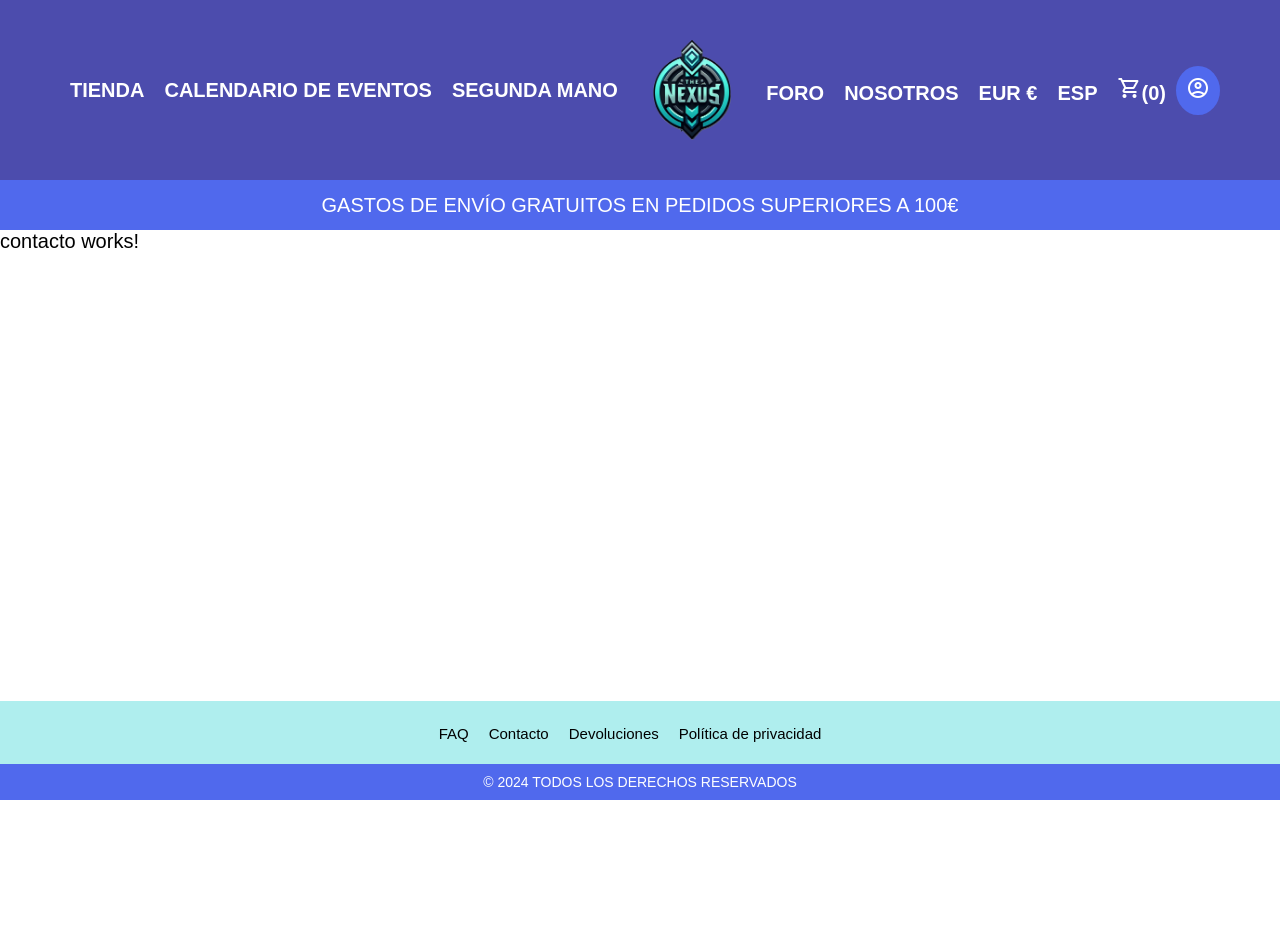
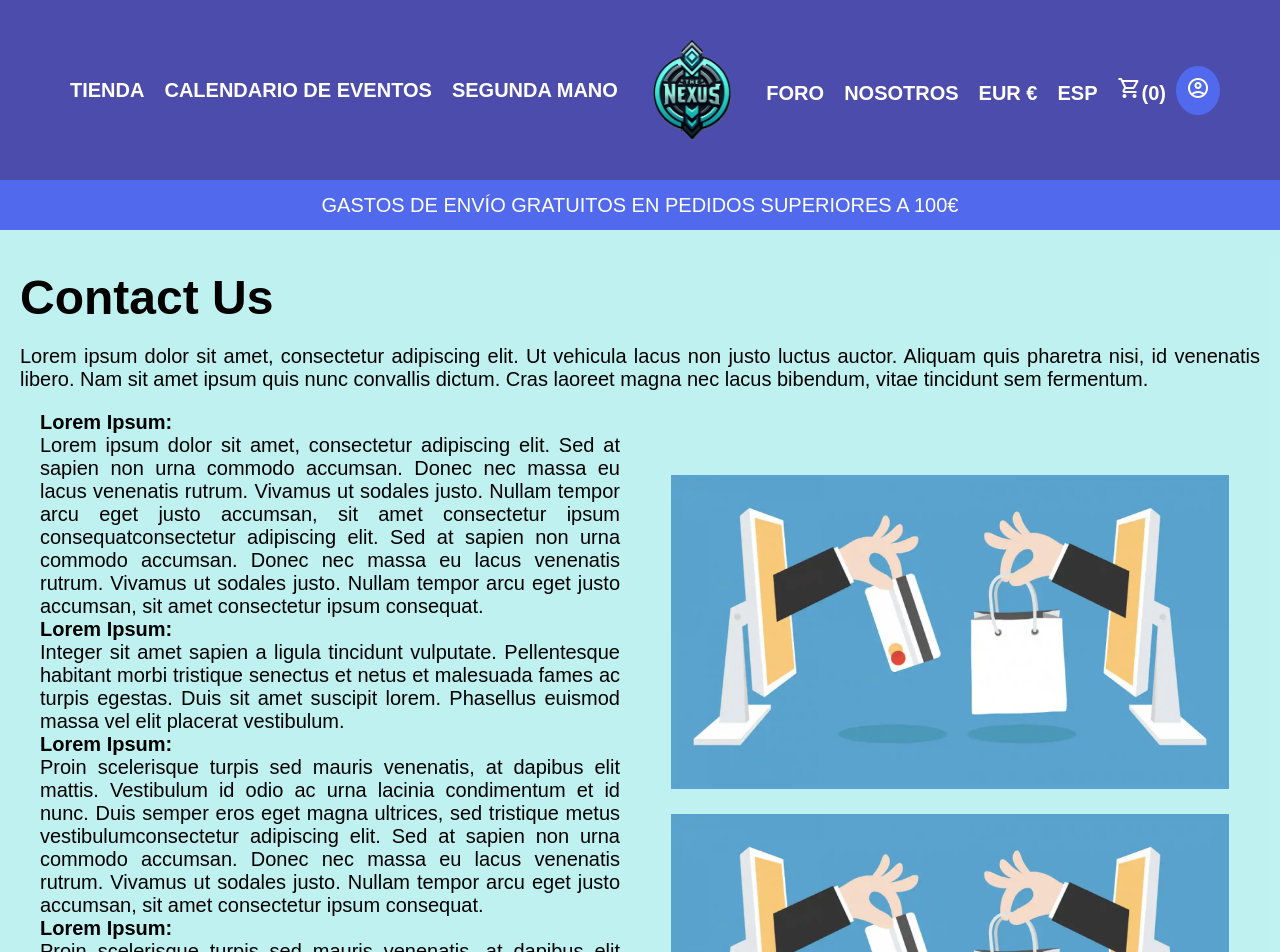
Before and after one commit to Hector-Wood-Santana-Dev/El-Nexo, an Angular app: page /contacto in a window 1280 px wide. Shown: the top 952 px of the page. Before the commit the page ends 800 px from the top, so only its background shows below. Built offline with nearby package versions, Linux system fonts and the light colour scheme.

Commit message:
Fixed home page bugs; Added Politica de Privacidad; Added Contacto

```diff
--- a/src/app/Paginas/contacto/contacto.component.css
+++ b/src/app/Paginas/contacto/contacto.component.css
@@ -0,0 +1,36 @@
+body{background-color: rgba(175, 238, 238, 0.78);}
+.contact_header h1 {
+  margin-top: 20px;
+  margin-bottom: 20px;
+  font-size: 2.4em;
+}
+
+.contact_header p {
+  width: 80%;
+  margin-bottom: 20px;
+}
+
+.contact_wrapper {
+  display: flex;
+  flex-wrap: wrap;
+  justify-content: space-between;
+}
+
+.contact_content {
+  flex: 0 0 50%;
+  padding: 20px;
+  text-align: justify;
+}
+
+.contact_image {
+  flex: 0 0 45%;
+  margin:auto;
+}
+
+.contact_image img {
+  width: 100%;
+  max-width: 600px;
+  height: auto;
+  max-height:950px;
+  margin-bottom: 20px;
+}
--- a/src/app/Paginas/contacto/contacto.component.html
+++ b/src/app/Paginas/contacto/contacto.component.html
@@ -1 +1,27 @@
-<p>contacto works!</p>
+<body>
+<div class="contact_content">
+  <div class="contact_header">
+    <h1>Contact Us</h1>
+  </div>
+  <p>Lorem ipsum dolor sit amet, consectetur adipiscing elit. Ut vehicula lacus non justo luctus auctor. Aliquam quis pharetra nisi, id venenatis libero. Nam sit amet ipsum quis nunc convallis dictum. Cras laoreet magna nec lacus bibendum, vitae tincidunt sem fermentum.</p>
+  <div class="contact_wrapper">
+    <div class="contact_content">
+      <h3>Lorem Ipsum:</h3>
+      <p>Lorem ipsum dolor sit amet, consectetur adipiscing elit. Sed at sapien non urna commodo accumsan. Donec nec massa eu lacus venenatis rutrum. Vivamus ut sodales justo. Nullam tempor arcu eget justo accumsan, sit amet consectetur ipsum consequatconsectetur adipiscing elit. Sed at sapien non urna commodo accumsan. Donec nec massa eu lacus venenatis rutrum. Vivamus ut sodales justo. Nullam tempor arcu eget justo accumsan, sit amet consectetur ipsum consequat.</p>
+      <h3>Lorem Ipsum:</h3>
+      <p>Integer sit amet sapien a ligula tincidunt vulputate. Pellentesque habitant morbi tristique senectus et netus et malesuada fames ac turpis egestas. Duis sit amet suscipit lorem. Phasellus euismod massa vel elit placerat vestibulum.</p>
+      <h3>Lorem Ipsum:</h3>
+      <p>Proin scelerisque turpis sed mauris venenatis, at dapibus elit mattis. Vestibulum id odio ac urna lacinia condimentum et id nunc. Duis semper eros eget magna ultrices, sed tristique metus vestibulumconsectetur adipiscing elit. Sed at sapien non urna commodo accumsan. Donec nec massa eu lacus venenatis rutrum. Vivamus ut sodales justo. Nullam tempor arcu eget justo accumsan, sit amet consectetur ipsum consequat.</p>
+      <h3>Lorem Ipsum:</h3>
+      <p>Proin scelerisque turpis sed mauris venenatis, at dapibus elit mattis. Vestibulum id odio ac urna lacinia condimentum et id nunc. Duis semper eros eget magna ultrices, sed tristique metus vestibulum.</p>
+      <h3>Lorem Ipsum:</h3>
+      <p>Proin scelerisqueconsectetur adipiscing elit. Sed at sapien non urna commodo accumsan. Donec nec massa eu lacus venenatis rutrum. Vivamus ut sodales justo. Nullam tempor arcu eget justo accumsan, sit amet consectetur ipsum consequat turpis sed mauris venenatis, at dapibus elit mattis. Vestibulum id odio ac urna lacinia condimentum et id nunc. Duis semper eros eget magna ultrices, sed tristique metus vestibulum.</p>
+
+    </div>
+    <div class="contact_image">
+      <img src="./assets/image/return.png" alt="Imagen 1">
+      <img src="./assets/image/return.png" alt="Imagen 2">
+    </div>
+  </div>
+</div>
+</body>
--- a/src/app/Paginas/devoluciones/devoluciones.component.css
+++ b/src/app/Paginas/devoluciones/devoluciones.component.css
@@ -0,0 +1,38 @@
+body{
+  background-color: rgba(175, 238, 238, 0.78);
+}
+.return_content {
+  position: relative;
+  padding: 20px;
+}
+
+
+.return_header h1 {
+  text-align: center;
+  margin-bottom: 10px;
+}
+
+.return_header p {
+  margin-bottom: 20px;
+
+}
+
+.return_images {
+  display: flex;
+  justify-content: space-between;
+  margin-top: 30px;
+}
+
+.return_image {
+  flex: 0 1 30%;
+}
+
+.return_image img {
+  width: 100%;
+  height: auto;
+  margin-bottom: 10px;
+}
+
+.return_image p {
+  text-align: center;
+}
--- a/src/app/Paginas/devoluciones/devoluciones.component.html
+++ b/src/app/Paginas/devoluciones/devoluciones.component.html
@@ -1 +1,35 @@
-<p>devoluciones works!</p>
+<body>
+<div class="return_content">
+
+  <div class="return_header">
+    <h1>Return Information</h1>
+    <p>Lorem ipsum dolor sit amet, consectetur adipiscing elit. Ut vehicula lacus non justo luctus auctor.
+      Aliquam quis pharetra nisi, id venenatis libero. Nam sit amet ipsum quis nunc convallis dictum.
+      Cras laoreet magna nec lacus bibendum, vitae tincidunt sem fermentum.
+      Lorem ipsum dolor sit amet, consectetur adipiscing elit. Ut vehicula lacus non jus
+      Lorem ipsum dolor sit amet, consectetur adipiscing elit. Ut vehicula lacus non jus
+      Lorem ipsum dolor sit amet, consectetur adipiscing elit. Ut vehicula lacus non jus
+      Lorem ipsum dolor sit amet, consectetur adipiscing elit. Ut vehicula lacus non jus
+      Lorem ipsum dolor sit amet, consectetur adipiscing elit. Ut vehicula lacus non jus
+    </p>
+
+  </div>
+
+
+  <div class="return_images">
+    <div class="return_image">
+      <img src="./assets/image/return.png" alt = "Imagen 1">
+      <p>Lorem ipsum dolor sit amet, consectetur adipiscing elit.</p>
+    </div>
+    <div class="return_image">
+      <img src="./assets/image/return.png" alt="Imagen 2">
+      <p>Lorem ipsum dolor sit amet, consectetur adipiscing elit.</p>
+    </div>
+    <div class="return_image">
+      <img src="./assets/image/return.png" alt="Imagen 3">
+      <p>Lorem ipsum dolor sit amet, consectetur adipiscing elit.</p>
+    </div>
+  </div>
+
+</div>
+</body>
--- a/src/app/Paginas/home/home.component.css
+++ b/src/app/Paginas/home/home.component.css
@@ -18,10 +18,12 @@ body{
 
 }
 .cielo{
+  max-width: 100%;
   width: 1940px;
   height: 552px;
 }
 .container {
+
   position: relative;
   text-align: center;
 }
--- a/src/app/Paginas/home/home.component.html
+++ b/src/app/Paginas/home/home.component.html
@@ -7,7 +7,7 @@
   <link href="https://fonts.googleapis.com/css2?family=Just+Another+Hand&display=swap" rel="stylesheet">
 </head>
 <body>
-<app-header></app-header>
+
 <div class="container">
   <img class="cielo" src="./assets/image/cielo.png" height="452" weight="1440" alt="logo">
   <div class="texto-centrado">De cómics a animes, ¡tu universo friki en un solo lugar!</div>
@@ -62,6 +62,4 @@ Ofrecemos
 
 </div>
 
-
-<app-footer></app-footer>
 </body>
--- a/src/app/Paginas/politica-privacidad/politica-privacidad.component.css
+++ b/src/app/Paginas/politica-privacidad/politica-privacidad.component.css
@@ -0,0 +1,36 @@
+body{background-color: rgba(175, 238, 238, 0.78);}
+.policy_header h1 {
+  margin-top: 20px;
+  margin-bottom: 20px;
+  font-size: 2.4em;
+}
+
+.policy_header p {
+  width: 80%;
+  margin-bottom: 20px;
+}
+
+.policy_wrapper {
+  display: flex;
+  flex-wrap: wrap;
+  justify-content: space-between;
+}
+
+.policy_content {
+  flex: 0 0 50%;
+  padding: 20px;
+  text-align: justify;
+}
+
+.policy_image {
+  flex: 0 0 45%;
+  margin:auto;
+}
+
+.policy_image img {
+  width: 100%;
+  max-width: 600px;
+  height: auto;
+  max-height:950px;
+  margin-bottom: 20px;
+}
--- a/src/app/Paginas/politica-privacidad/politica-privacidad.component.html
+++ b/src/app/Paginas/politica-privacidad/politica-privacidad.component.html
@@ -1 +1,27 @@
-<p>politica-privacidad works!</p>
+<body>
+<div class="policy_content">
+  <div class="policy_header">
+    <h1>Política de Privacidad</h1>
+  </div>
+  <p>Lorem ipsum dolor sit amet, consectetur adipiscing elit. Ut vehicula lacus non justo luctus auctor. Aliquam quis pharetra nisi, id venenatis libero. Nam sit amet ipsum quis nunc convallis dictum. Cras laoreet magna nec lacus bibendum, vitae tincidunt sem fermentum.</p>
+  <div class="policy_wrapper">
+    <div class="policy_content">
+      <h3>Lorem Ipsum:</h3>
+      <p>Lorem ipsum dolor sit amet, consectetur adipiscing elit. Sed at sapien non urna commodo accumsan. Donec nec massa eu lacus venenatis rutrum. Vivamus ut sodales justo. Nullam tempor arcu eget justo accumsan, sit amet consectetur ipsum consequatconsectetur adipiscing elit. Sed at sapien non urna commodo accumsan. Donec nec massa eu lacus venenatis rutrum. Vivamus ut sodales justo. Nullam tempor arcu eget justo accumsan, sit amet consectetur ipsum consequat.</p>
+      <h3>Lorem Ipsum:</h3>
+      <p>Integer sit amet sapien a ligula tincidunt vulputate. Pellentesque habitant morbi tristique senectus et netus et malesuada fames ac turpis egestas. Duis sit amet suscipit lorem. Phasellus euismod massa vel elit placerat vestibulum.</p>
+      <h3>Lorem Ipsum:</h3>
+      <p>Proin scelerisque turpis sed mauris venenatis, at dapibus elit mattis. Vestibulum id odio ac urna lacinia condimentum et id nunc. Duis semper eros eget magna ultrices, sed tristique metus vestibulumconsectetur adipiscing elit. Sed at sapien non urna commodo accumsan. Donec nec massa eu lacus venenatis rutrum. Vivamus ut sodales justo. Nullam tempor arcu eget justo accumsan, sit amet consectetur ipsum consequat.</p>
+      <h3>Lorem Ipsum:</h3>
+      <p>Proin scelerisque turpis sed mauris venenatis, at dapibus elit mattis. Vestibulum id odio ac urna lacinia condimentum et id nunc. Duis semper eros eget magna ultrices, sed tristique metus vestibulum.</p>
+      <h3>Lorem Ipsum:</h3>
+      <p>Proin scelerisqueconsectetur adipiscing elit. Sed at sapien non urna commodo accumsan. Donec nec massa eu lacus venenatis rutrum. Vivamus ut sodales justo. Nullam tempor arcu eget justo accumsan, sit amet consectetur ipsum consequat turpis sed mauris venenatis, at dapibus elit mattis. Vestibulum id odio ac urna lacinia condimentum et id nunc. Duis semper eros eget magna ultrices, sed tristique metus vestibulum.</p>
+
+    </div>
+    <div class="policy_image">
+      <img src="./assets/image/return.png" alt="Imagen 1">
+      <img src="./assets/image/return.png" alt="Imagen 2">
+    </div>
+  </div>
+</div>
+</body>
--- a/src/app/Paginas/sobre-nosotros/sobre-nosotros.component.css
+++ b/src/app/Paginas/sobre-nosotros/sobre-nosotros.component.css
@@ -1,5 +1,5 @@
 body {
-  background-color: #ADF1D2;
+  background-color: rgba(175, 238, 238, 0.78);
 }
 .video-container {
   position: relative;
@@ -37,8 +37,8 @@ body {
   color: white;
 }
 
-.header {
-  font-size: 2em;
+.header h1{
+  font-size: 2.4em;
   padding: 20px;
   color: black;
   text-shadow:
@@ -57,6 +57,7 @@ body {
 
 .main-content p {
   width:100%;
+  font-style: italic;
   font-size: 1.2em;
   line-height: 2;
   text-align: center;
```
